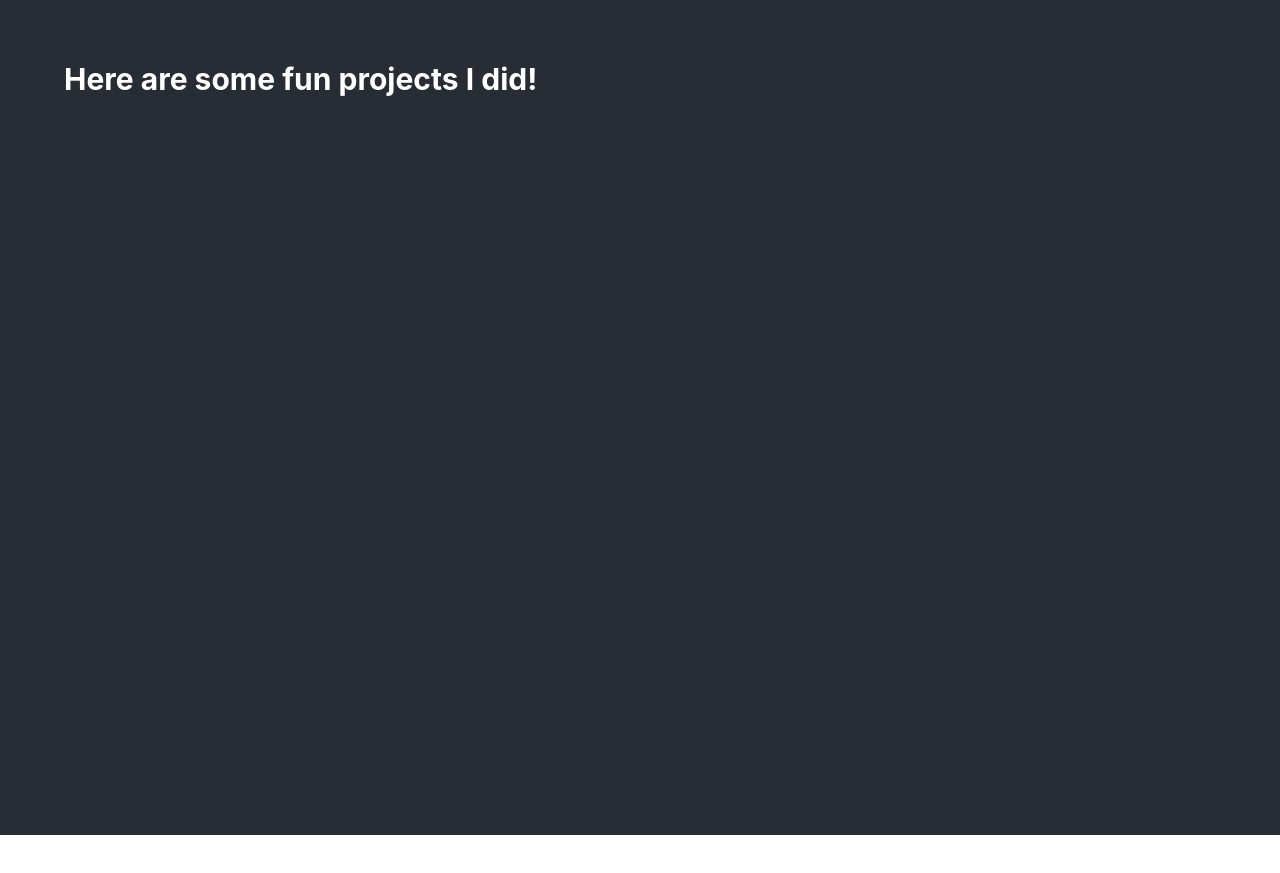
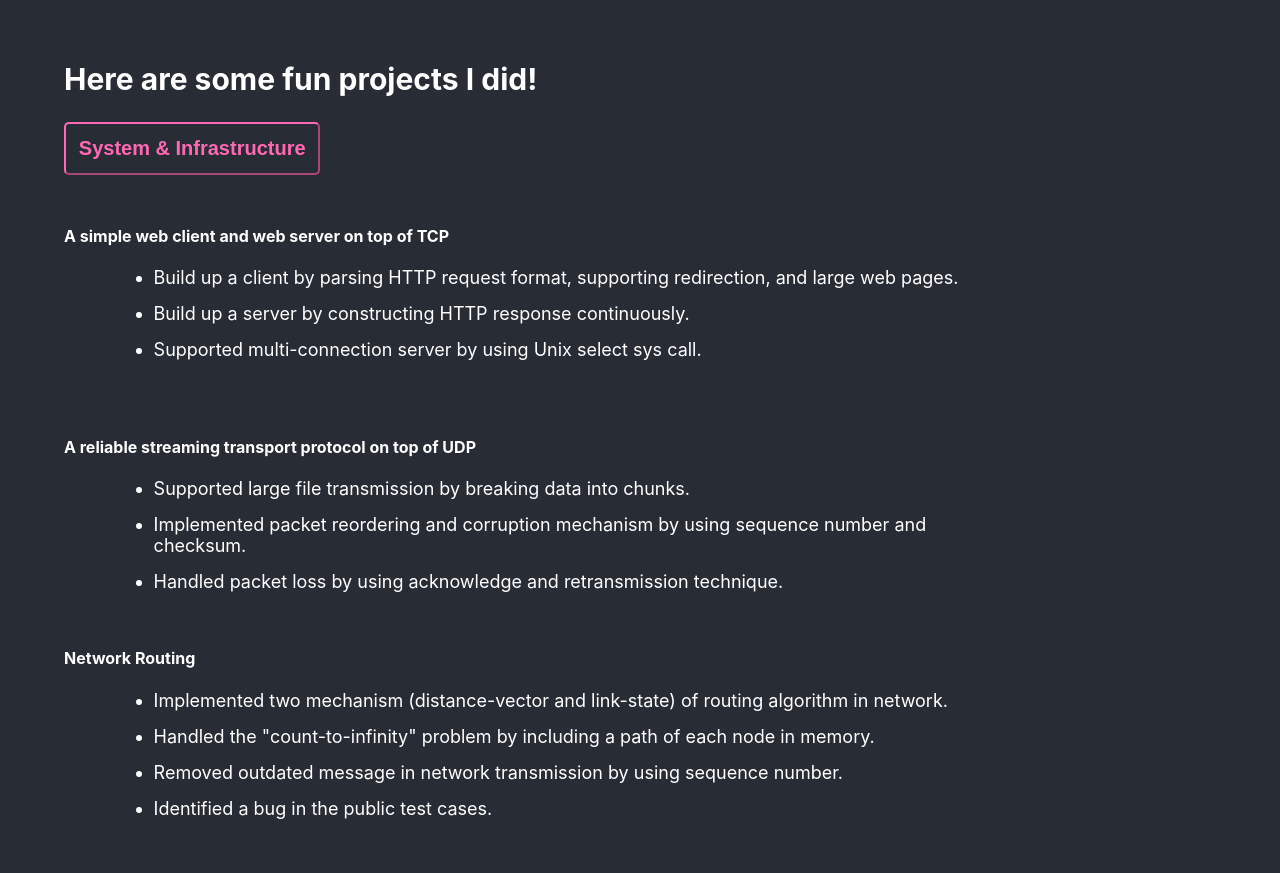
Before and after one commit to coolzyw/personal-website, a React (Create React App) app in the folder portfolio/: page / in a window 1280 px wide. Shown: the part 2365-3238 px from the top of the page. Before the commit the page ends 3200 px from the top, so only its background shows below. Built offline with nearby package versions, Linux system fonts and the light colour scheme.

Commit message:
add propjects of system related work

```diff
--- a/portfolio/src/component/education.css
+++ b/portfolio/src/component/education.css
@@ -26,7 +26,7 @@
 
 .each-section {
     min-width: 100vw;
-    min-height: 16vh;
+    /*min-height: 16vh;*/
     margin-top: 4%;
 }
 
@@ -47,7 +47,7 @@
     /*margin-top: 8px;*/
     margin-left: 12%;
     margin-right: 12%;
-    font-size: 20px;
+    font-size: 18px;
     color: white;
     background-color: #282c34;
 }
--- a/portfolio/src/component/project.css
+++ b/portfolio/src/component/project.css
@@ -0,0 +1,32 @@
+.section-project {
+    min-height: 200vh;
+}
+
+.section-subtitle {
+    font-size: medium;
+    text-align: left;
+    margin-left: 5%;
+    margin-top: 2%;
+    margin-bottom: 0;
+    color: hotpink;
+    font-size: 20px;
+    font-weight: bold;
+    background-color: #282c34;
+    padding: 1%;
+    border-radius: 5px;
+    border-width: 2px;
+    border-color: hotpink;
+}
+
+.project-name {
+    color: white;
+    margin-left: 5%;
+    margin-top: 0;
+    float: left;
+}
+
+.each-section-project {
+    min-width: 100%;
+    min-height: 20vh;
+    margin-top: 4%;
+}
--- a/portfolio/src/component/project.jsx
+++ b/portfolio/src/component/project.jsx
@@ -4,8 +4,37 @@ import './project.css';
 export default class Project extends Component {
     render() {
         return(
-            <div id="projects" className="section">
+            <div id="projects" className="section-project">
                 <div className="section-title"> Here are some fun projects I did! </div>
+                <button className="section-subtitle"> System & Infrastructure </button>
+                <div className="each-section-project">
+                    <h4 className="project-name"> A simple web client and web server on top of TCP </h4>
+                    <ul className="text">
+                        <li className="intro"> Build up a client by parsing HTTP request format, supporting redirection, and large web pages. </li>
+                        <li className="intro"> Build up a server by constructing HTTP response continuously. </li>
+                        <li className="intro"> Supported multi-connection server by using Unix select sys call. </li>
+                    </ul>
+                </div>
+
+                <div className="each-section-project">
+                    <h4 className="project-name"> A reliable streaming transport protocol on top of UDP </h4>
+                    <ul className="text">
+                        <li className="intro"> Supported large file transmission by breaking data into chunks. </li>
+                        <li className="intro"> Implemented packet reordering and corruption mechanism by using sequence number and checksum. </li>
+                        <li className="intro"> Handled packet loss by using acknowledge and retransmission technique. </li>
+                    </ul>
+                </div>
+
+                <div className="each-section-project">
+                    <h4 className="project-name"> Network Routing </h4>
+                    <ul className="text">
+                        <li className="intro"> Implemented two mechanism (distance-vector and link-state) of routing algorithm in network. </li>
+                        <li className="intro"> Handled the "count-to-infinity" problem by including a path of each node in memory. </li>
+                        <li className="intro"> Removed outdated message in network transmission by using sequence number. </li>
+                        <li className="intro"> Identified a bug in the public test cases. </li>
+                    </ul>
+                </div>
+
             </div>
         );
     }
```
